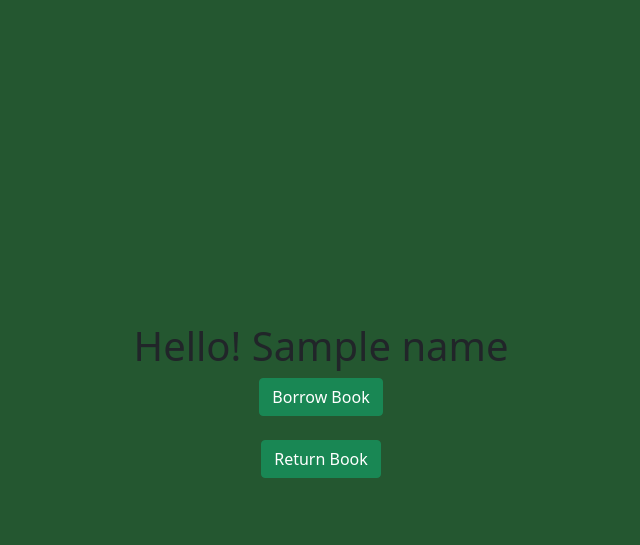
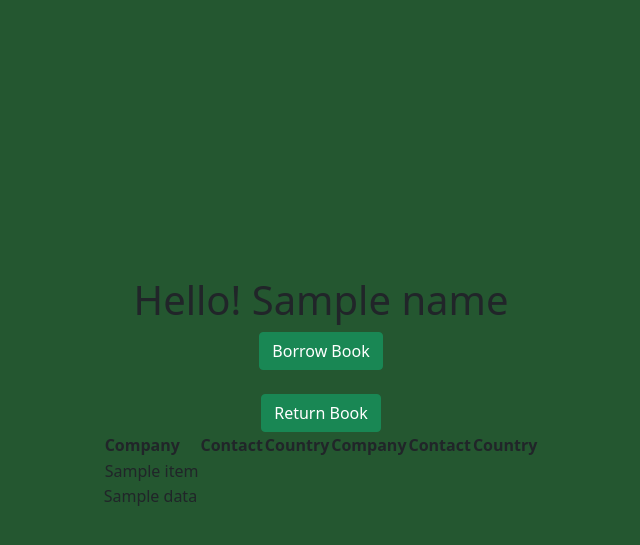
Before and after one commit to Yogurtchan/Library-Dashboard, a Flask app: template templates/dashboard.html in a window 1280 px wide. Shown: the top 545 px of the page, without its empty margins (319-959 px from the left). Run offline with Flask 2, Linux system fonts and the light colour scheme; the template is opened without the code that fills it: most values are stand-ins (such as "Sample title", 1, 10 or a date in 2020); parts of the project's set-up code (start-up, migrations or seed data) failed here and were passed over.

Commit message:
feat: add mock data and filter, display data in dashboard

```diff
--- a/csvData.csv
+++ b/csvData.csv
@@ -1,2 +1,2 @@
-Af93Da, 202230456, 9789562911122, 16 May 2022, 16 Jun 2022, 23 May 2022
-d68A1e, 202230456, 9781388266783, 29 Apr 2022, 29 May 2022, 25 May 2022
+Af93Da,202230456,9789562911122,16 May 2022,16 Jun 2022,23 May 2022
+d68A1e,202230457,9781388266783,29 Apr 2022,29 May 2022,25 May 2022
--- a/csvLogin.csv
+++ b/csvLogin.csv
@@ -1,3 +1,3 @@
-Steven Grant,moonknight1234
-Marc Spector,laylaxoxo
-Jake Lockley,spktr
+Steven Grant,moonknight1234,202230456
+Marc Spector,laylaxoxo,202230457
+Jake Lockley,spktr,202230458
--- a/main.py
+++ b/main.py
@@ -1,3 +1,5 @@
+from asyncio.windows_events import NULL
+from gettext import NullTranslations
 from flask import Flask, render_template, url_for, request, redirect, session
 from csvReader import csvRead
 
@@ -25,6 +27,9 @@
     userIndex = 0
     count = 0
     loginData = csvRead("csvLogin.csv")
+    mockBorrowData = csvRead("csvData.csv")
+
+    print(mockBorrowData)
     # If user submits login form from index.html
     if request.method == "POST":
         # If user input is not empty
@@ -36,10 +41,12 @@
             for user in loginData:
                 if user[0] == username:
                     sessionuser = user[0]
+                    sessionSN = user[2]
                     usernameCorrect = True
                     userIndex = count
                 else:
                     count += 1
+
             # If password is not empty
             if request.form["pass"] != "":
                 print("pass not empty")
@@ -61,7 +68,15 @@
                 return redirect(url_for("index", err=err))
             # If password is in csvLogin
             if passwordCorrect == True:
-                return render_template("dashboard.html", name=sessionuser)
+                print(mockBorrowData)
+                filteredData = []
+                for row in mockBorrowData:
+                    print(sessionSN)
+                    print(row)
+                    if sessionSN in row:
+                        filteredData.append(row)
+                print(filteredData)
+                return render_template("dashboard.html", name=sessionuser, data=filteredData)
             else:
                 err = "Password Incorrect"
                 return redirect(url_for("index", err=err))
@@ -72,6 +87,18 @@
         err = ""
         return redirect(url_for('index', err=err))
 
+    # here
+@app.route("/", methods=["POST", "GET"])
+def dashboard():
+    try:
+        err = request.args['err']
+        # print(err)
+    except:
+        err = ""
+
+    # print('err=',err)
+    return render_template("index.html", err=err)
+
 if __name__ == "__main__":
     app.run()
 
--- a/templates/dashboard.html
+++ b/templates/dashboard.html
@@ -16,5 +16,25 @@
     <button type="button" class="btn btn-success">Borrow Book</button>
     <br>
     <button type="button" class="btn btn-success">Return Book</button>
+    <section>
+      <table>
+        <tr>
+          <th>Company</th>
+          <th>Contact</th>
+          <th>Country</th>
+          <th>Company</th>
+          <th>Contact</th>
+          <th>Country</th>
+        </tr>
+        {% for row in data %}
+        <tr>
+          {% for item in row %}
+          <td>{{item}}</td>
+          {% endfor %}
+        </tr>
+        {% endfor %}
+      </table>
+      <p>{{data}}</p>
+    </section>
   </body>
 </html>
```
